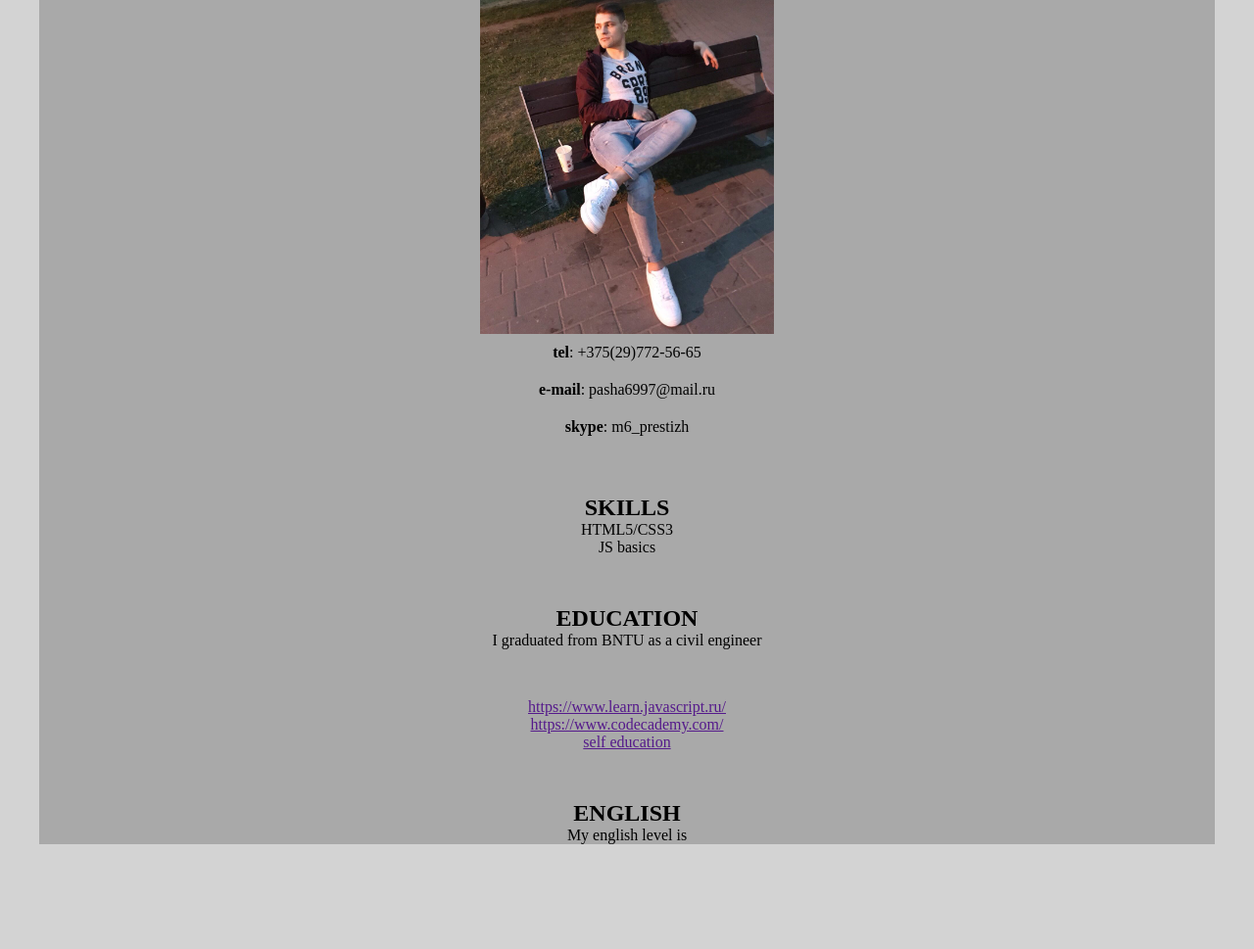
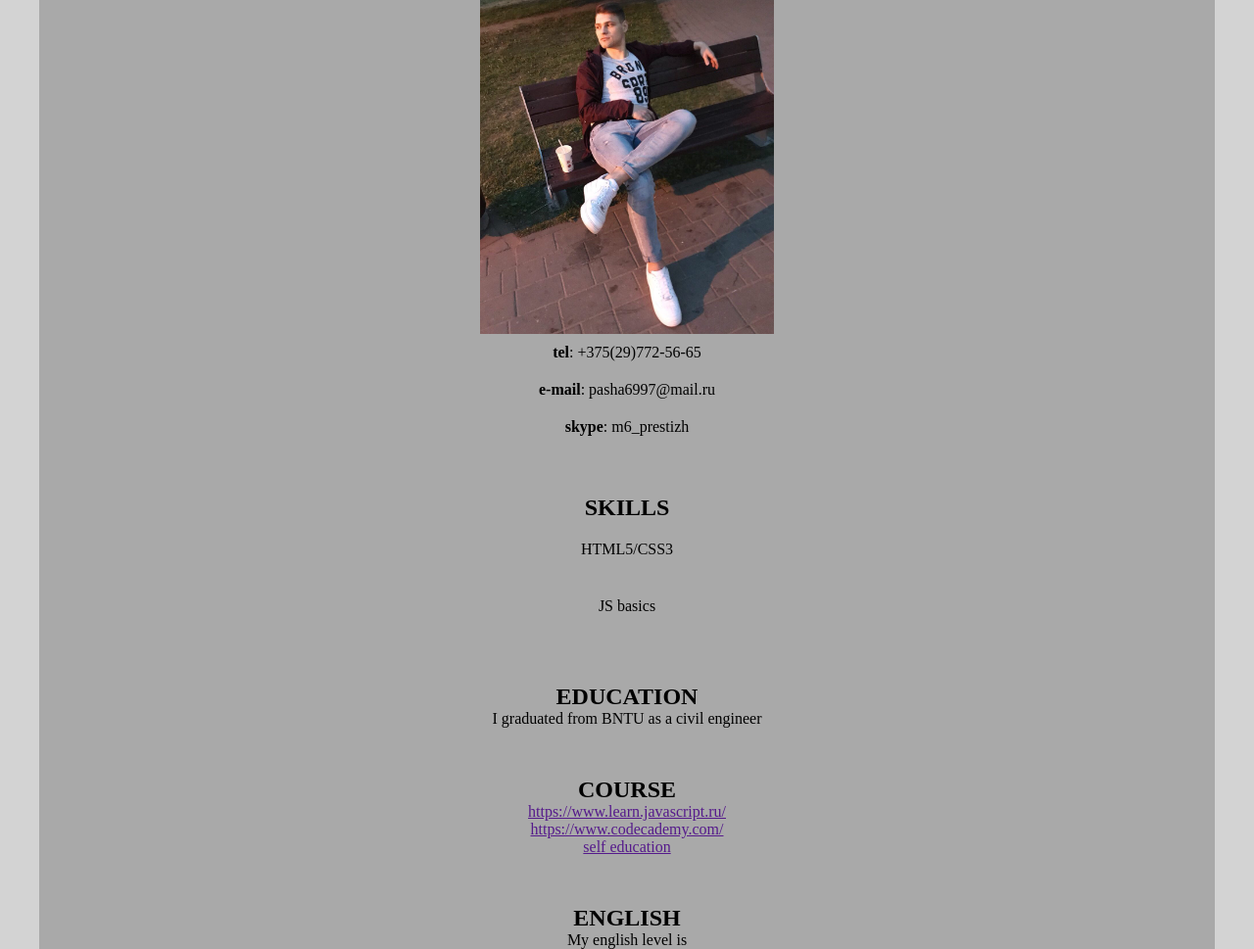
Before and after one commit to LukyanovPavel/rsschool-cv, a plain HTML site: page index.html in a window 1280 px wide. Shown: the part 333-1302 px from the top of the page at 98% size. Before the commit the page ends 1195 px from the top, so only its background shows below. Drawn offline with Linux system fonts and the light colour scheme.

Commit message:
fix: markup and readme link

```diff
--- a/index.html
+++ b/index.html
@@ -27,6 +27,7 @@
         <div class="education-description">I graduated from BNTU as a civil engineer</div>
     </section>
     <section class="section-course">
+        <h2 class="course">Course</h2>
         <div><a href="">https://www.learn.javascript.ru/</a></div>
         <div class="course-list-item"><a href="">https://www.codecademy.com/</a></li>
         <div class="course-list-item"><a href="">self education</a></div>
--- a/style.css
+++ b/style.css
@@ -70,6 +70,10 @@ img {
     background-color: darkgray;
 }
 
+.section-skills > div {
+    padding: 20px;
+}
+
 .section-education {
     padding-top: 50px;
     margin: auto;
```
